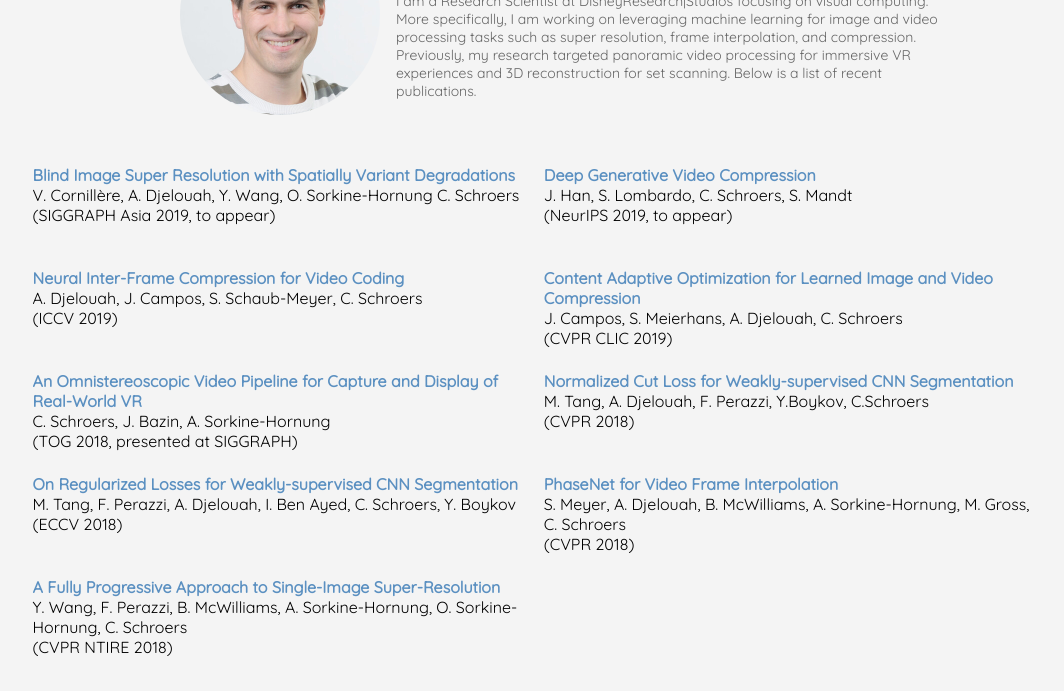
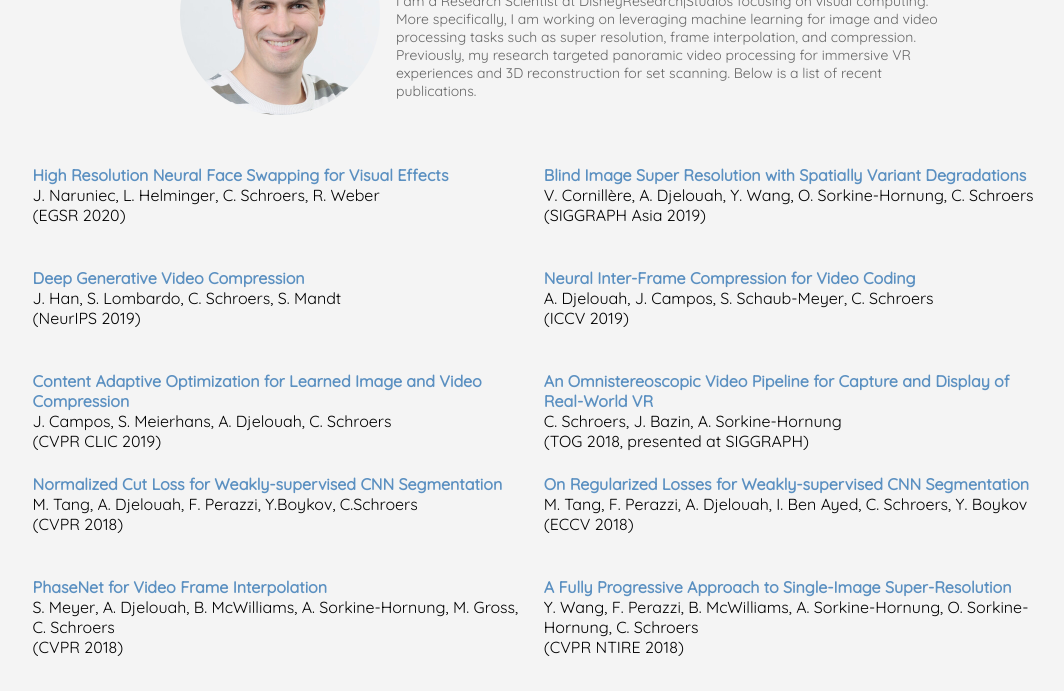
Before and after one commit to schroers-c/web, a plain HTML site: page index.html in a window 1280 px wide. Shown: the part 109-800 px from the top of the page, without its empty margins (77-1141 px from the left). Drawn offline with Linux system fonts and the light colour scheme.

Commit message:
updating papers

```diff
--- a/index.html
+++ b/index.html
@@ -25,19 +25,25 @@
   <script type="text/javascript" src="bib.json"></script>
   <script>
     const books = [
-
+    {
+        title: 'High Resolution Neural Face Swapping for Visual Effects',
+        author: 'J. Naruniec, L. Helminger, C. Schroers, R. Weber',
+        conference: 'EGSR 2020',
+        image: 'pic1.jpg',
+        url_paper: 'https://studios.disneyresearch.com/2020/06/29/high-resolution-neural-face-swapping-for-visual-effects/'
+      },
       {
         title: 'Blind Image Super Resolution with Spatially Variant Degradations',
-        author: 'V. Cornillère, A. Djelouah, Y. Wang, O. Sorkine-Hornung C. Schroers',
-        conference: 'SIGGRAPH Asia 2019, to appear',
+        author: 'V. Cornillère, A. Djelouah, Y. Wang, O. Sorkine-Hornung, C. Schroers',
+        conference: 'SIGGRAPH Asia 2019',
         image: 'pic1.jpg',
-        url_paper: '#'
+        url_paper: 'https://studios.disneyresearch.com/wp-content/uploads/2019/10/Blind-image-super-resolution-with-spatially-variant-degradations.pdf'
       }, {
         title: 'Deep Generative Video Compression',
         author: 'J. Han, S. Lombardo, C. Schroers, S. Mandt',
-        conference: 'NeurIPS 2019, to appear',
+        conference: 'NeurIPS 2019',
         image: 'pic1.jpg',
-        url_paper: '#'
+        url_paper: 'https://papers.nips.cc/paper/2019/file/f1ea154c843f7cf3677db7ce922a2d17-Paper.pdf'
       },
       {
         title: 'Neural Inter-Frame Compression for Video Coding',
@@ -64,7 +70,7 @@
         title: 'Normalized Cut Loss for Weakly-supervised CNN Segmentation',
         author: 'M. Tang, A. Djelouah, F. Perazzi, Y.Boykov, C.Schroers ',
         conference: 'CVPR 2018',
-        image: 'Chris_Schroers.jpg',
+        image: 'pic1.jpg',
         url_paper: 'http://openaccess.thecvf.com/content_cvpr_2018/papers/Tang_Normalized_Cut_Loss_CVPR_2018_paper.pdf'
       },
       {
```
